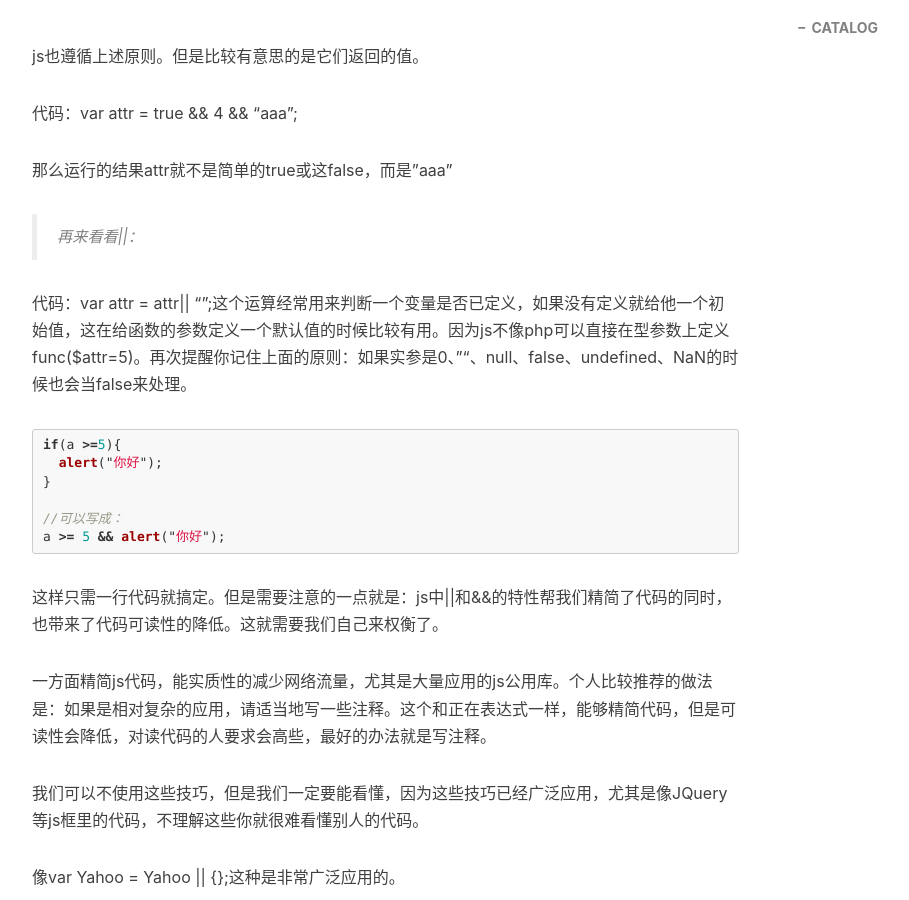
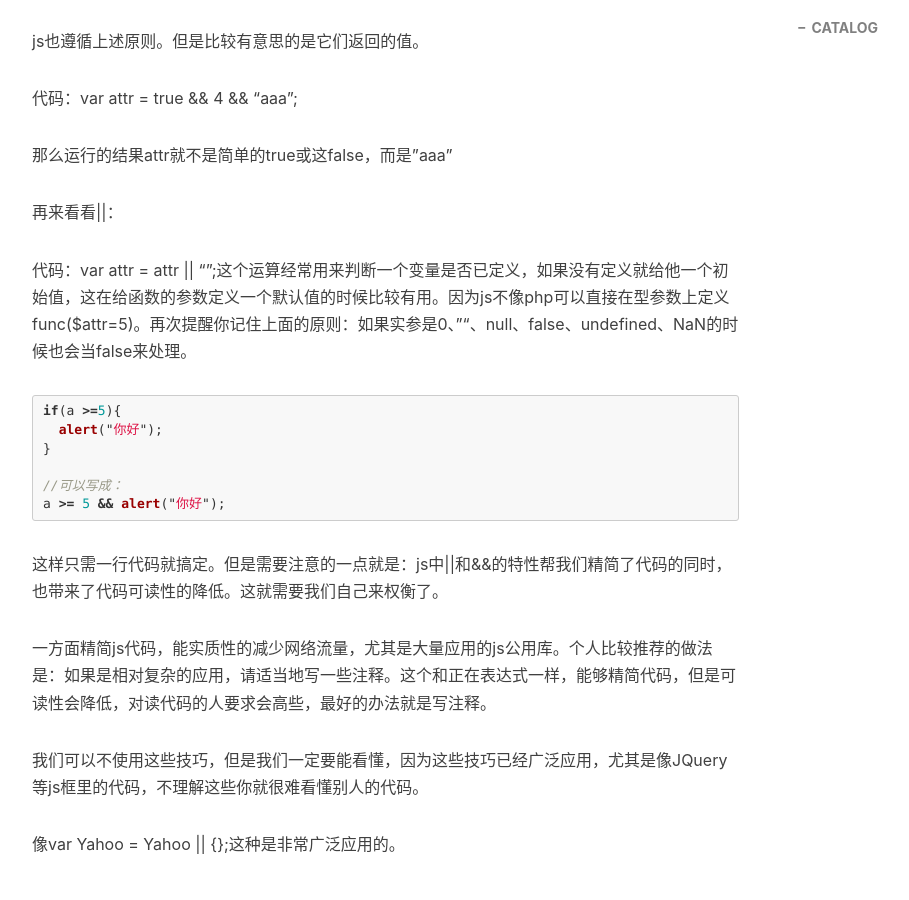
Before and after one commit to badmarillo/qinbushou.github.io, a Jekyll site: the page built from _posts/2017-03-07-tips.markdown, in a window 1280 px wide and 900 px high, scrolled down 2164 px. Shown: the whole window, without its empty margins (233-1142 px from the left). Built offline with Jekyll 4.4.1, drawn with Linux system fonts in a browser that asks for light colours; nearby versions of some CDN libraries; comment, search, counter and statistics services are not loaded.

Commit message:
del quote

````diff
--- a/_posts/2017-03-07-tips.markdown
+++ b/_posts/2017-03-07-tips.markdown
@@ -77,7 +77,7 @@ var add_level = (add_step > 12 && 4) || (add_step>10 && 3) || (add_step>5 && 2)
 
 
 
-> 首先我们来梳理一下一个概念，请你一定要记住：在js逻辑运算中，0、""、null、false、undefined、NaN都会判为false，其他都为true（好像没有遗漏了吧）。这个一定要记住，不然应用\|\|和&&就会出现问题。
+首先我们来梳理一下一个概念，请你一定要记住：在js逻辑运算中，0、""、null、false、undefined、NaN都会判为false，其他都为true（好像没有遗漏了吧）。这个一定要记住，不然应用\|\|和&&就会出现问题。
 
 这里顺便提下：经常有人问我，看到很多代码if(!!attr)，为什么不直接写if(attr)；
 
@@ -85,7 +85,7 @@ var add_level = (add_step > 12 && 4) || (add_step>10 && 3) || (add_step>5 && 2)
 
 请测试 typeof 5和typeof !!5的区别。!!的作用是把一个其他类型的变量转成的bool类型。
 
-> 下面主要讨论下逻辑运算符&&和\|\|。
+下面主要讨论下逻辑运算符&&和\|\|。
 
 几乎所有语言中|\|和&&都遵循“短路”原理，如&&中第一个表达式为假就不会去处理第二个表达式，而\|\|正好相反。
 
@@ -95,9 +95,9 @@ js也遵循上述原则。但是比较有意思的是它们返回的值。
 
 那么运行的结果attr就不是简单的true或这false，而是”aaa”
 
-> 再来看看\|\|：
+再来看看\|\|：
 
-代码：var attr = attr\|\| “”;这个运算经常用来判断一个变量是否已定义，如果没有定义就给他一个初始值，这在给函数的参数定义一个默认值的时候比较有用。因为js不像php可以直接在型参数上定义func($attr=5)。再次提醒你记住上面的原则：如果实参是0、""、null、false、undefined、NaN的时候也会当false来处理。
+代码：var attr = attr \|\| “”;这个运算经常用来判断一个变量是否已定义，如果没有定义就给他一个初始值，这在给函数的参数定义一个默认值的时候比较有用。因为js不像php可以直接在型参数上定义func($attr=5)。再次提醒你记住上面的原则：如果实参是0、""、null、false、undefined、NaN的时候也会当false来处理。
 
 ```javascript
 if(a >=5){
````
